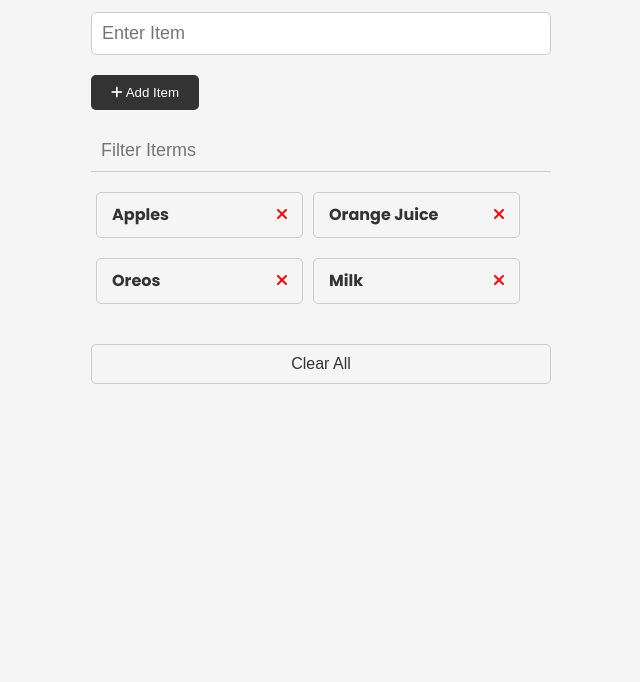
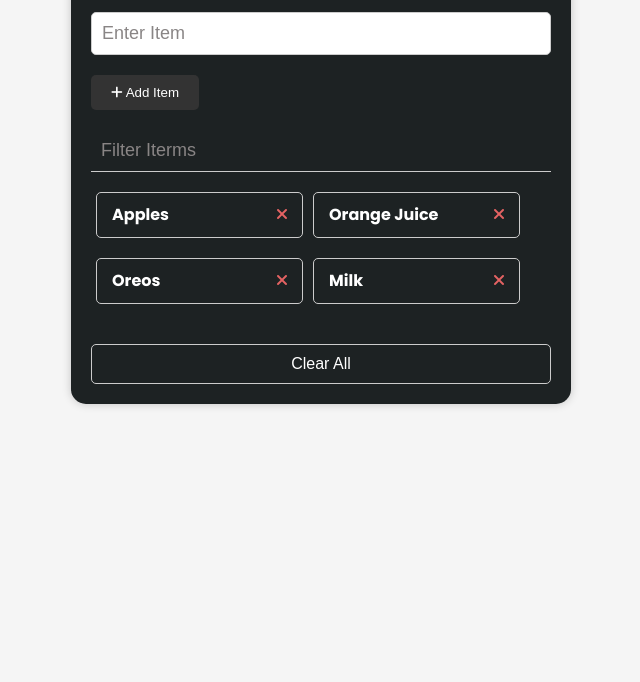
Before and after one commit to Zbr-Git/shopping-list, a plain HTML site: page index.html in a window 1280 px wide. Shown: the part 118-800 px from the top of the page, without its empty margins (319-959 px from the left). Drawn offline with Linux system fonts and the light colour scheme.

Commit message:
style.css

```diff
--- a/style.css
+++ b/style.css
@@ -32,10 +32,20 @@ header h1 {
   margin-left: 10px;
 }
 
+/* .container {
+  max-width: 500px;
+  margin: 30px auto;
+  padding: 20px;
+} */
 .container {
   max-width: 500px;
   margin: 30px auto;
   padding: 20px;
+  color: white;
+  border-radius: 15px; /* Add border-radius for curved corners */
+  border: 2px solid rgb(221, 220, 207)e9e; /* Border color */
+  background-color: rgb(29, 34, 35); /* Background color */
+  box-shadow: 0 0 10px rgba(0, 0, 0, 0.2); /* Add a subtle shadow */
 }
 
 /* Form & Input */
@@ -47,6 +57,10 @@ header h1 {
   border: 1px solid #ccc;
   border-radius: 5px;
   outline: none;
+}
+
+::placeholder{
+  color: rgb(137, 133, 133);
 }
 
 .form-input-filter {
@@ -101,9 +115,11 @@ header h1 {
 }
 
 .text-red {
-  color: red;
+  color: rgb(228, 99, 99);
 }
-
+.edit-mode{
+  color: #ccc;
+}
 /* Items */
 
 .items {
@@ -124,6 +140,9 @@ header h1 {
   cursor: pointer;
 }
 
+#clear{
+  color: white;
+}
 @media (max-width: 500px) {
   .items li {
     width: 100%;
```
